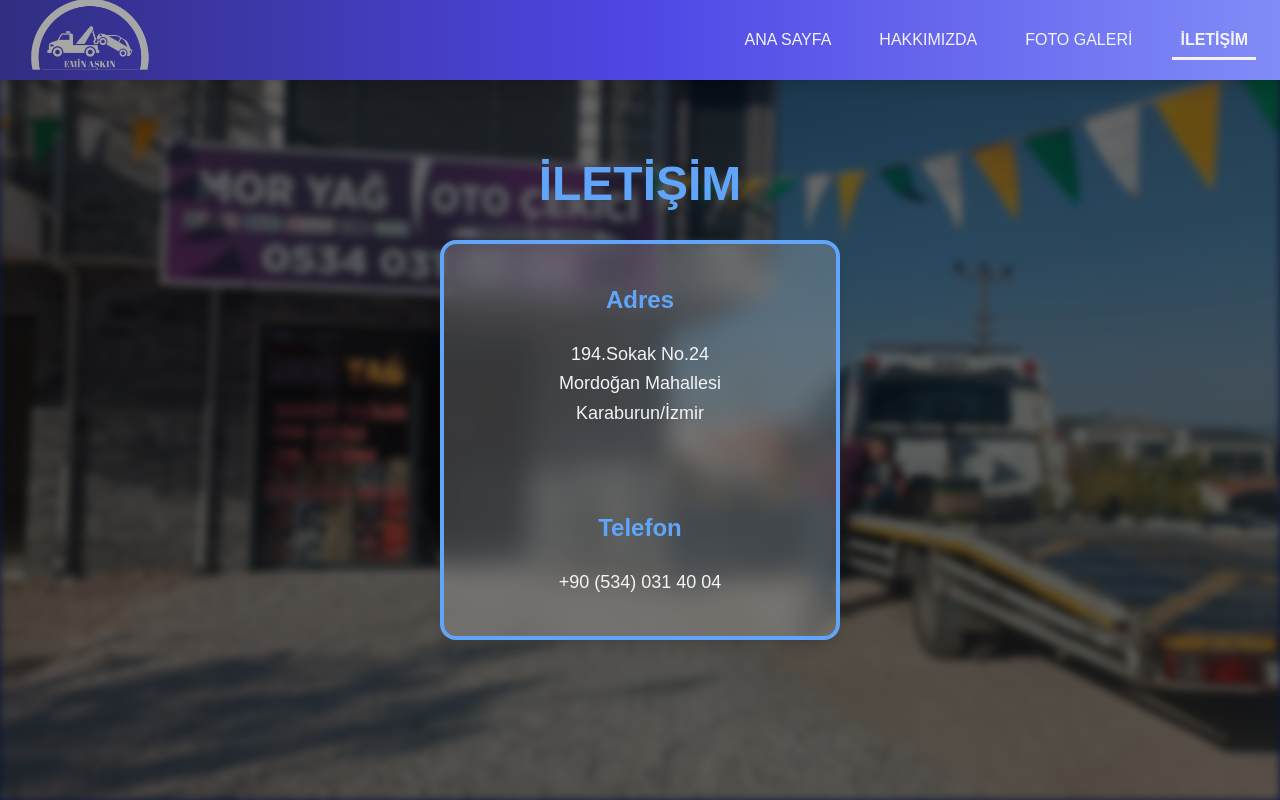
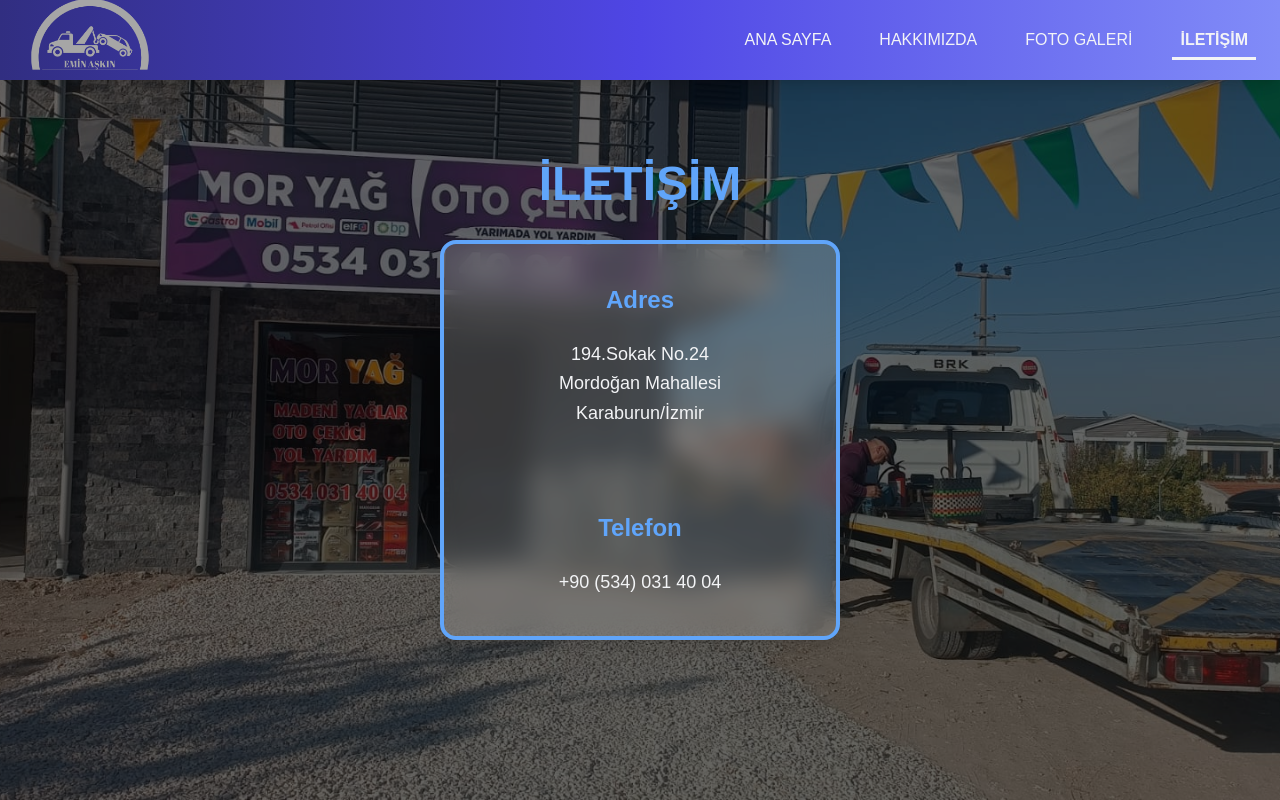
Before and after one commit to ardaaskinn01/yarimada-oto-kurtarma, a Next.js app: page /iletisim in a window 1280 px wide. Built offline with nearby package versions, Linux system fonts and the light colour scheme.

Commit message:
last updates

```diff
--- a/src/app/hakkinda/page.js
+++ b/src/app/hakkinda/page.js
@@ -20,7 +20,7 @@ export default function Hakkinda() {
             src="/(6).jpeg"
             alt="background"
             fill
-            className="object-cover blur-[2px]"
+            className="object-cover blur-xs"
             priority
           />
           <div className="absolute inset-0 bg-black opacity-75" />
--- a/src/app/iletisim/page.js
+++ b/src/app/iletisim/page.js
@@ -27,7 +27,7 @@ export default function Iletisim() {
             src="/(5).jpeg"
             alt="Background"
             fill
-            className="object-cover blur-sm"
+            className="object-cover blur-xs"
             priority
           />
           <div className="absolute inset-0 bg-black opacity-60"></div>
```
